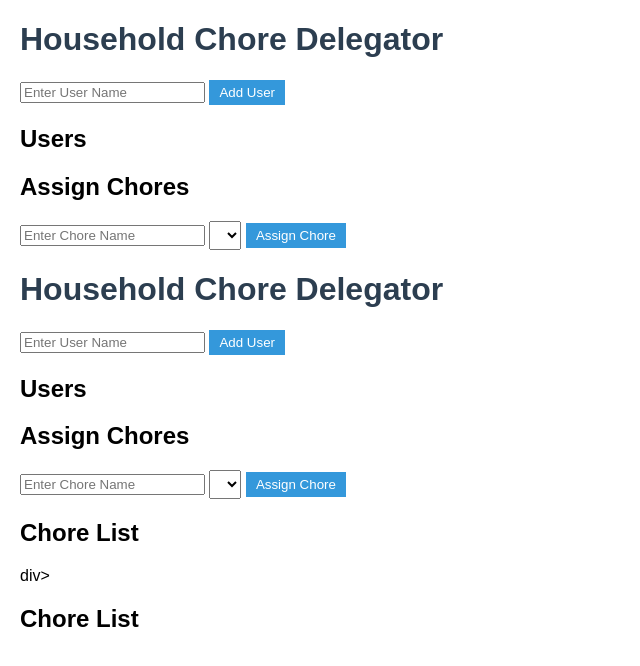
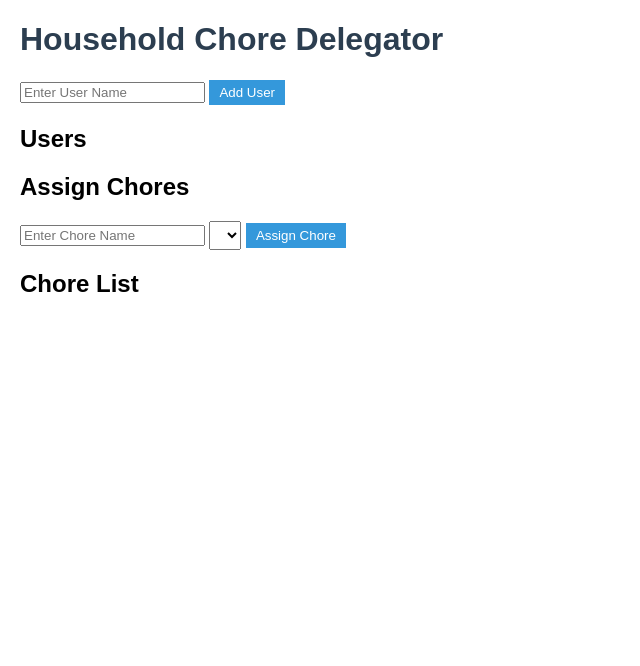
Before and after one commit to wcran7/household-chore-delegator, a website: page household-chore-delegator/index.html in a window 1280 px wide. Shown: the whole page, without its empty margins (0-640 px from the left). Drawn offline with Linux system fonts and the light colour scheme.

Commit message:
Updated repeated and misplaced code

```diff
--- a/household-chore-delegator/index.html
+++ b/household-chore-delegator/index.html
@@ -1,30 +1,4 @@
 <!DOCTYPE html>
-<html lang="en">
-<head>
-    <meta charset="UTF-8">
-    <meta name="viewport" content="width=device-width, initial-scale=1.0">
-    <title>Household Chore Delegator</title>
-    <link rel="stylesheet" href="style.css">
-</head>
-<body>
-    <h1>Household Chore Delegator</h1>
-
-    <div id="add-user-section">
-        <input type="text" id="user-name" placeholder="Enter User Name" />
-        <button id="add-user-btn">Add User</button>
-    </div>
-
-    <div id="user-list-section">
-        <h2>Users</h2>
-        <ul id="user-list"></ul>
-    </div>
-
-    <div id="chore-section">
-        <h2>Assign Chores</h2>
-        <input type="text" id="chore-name" placeholder="Enter Chore Name" />
-        <select id="user-select"></select>
-        <button id="assign-chore-btn">Assign Chore</button>
-    </<!DOCTYPE html>
 <html lang="en">
 <head>
     <meta charset="UTF-8"> <!-- Set the character encoding for the document -->
@@ -64,13 +38,3 @@
     <script src="script.js"></script> <!-- Link to the external JavaScript file for functionality -->
 </body>
 </html>
-    div>
-
-    <div id="chore-list-section">
-        <h2>Chore List</h2>
-        <ul id="chore-list"></ul>
-    </div>
-
-    <script src="script.js"></script>
-</body>
-</html>
```
Lines whose indentation alone changed are shown as unchanged.
